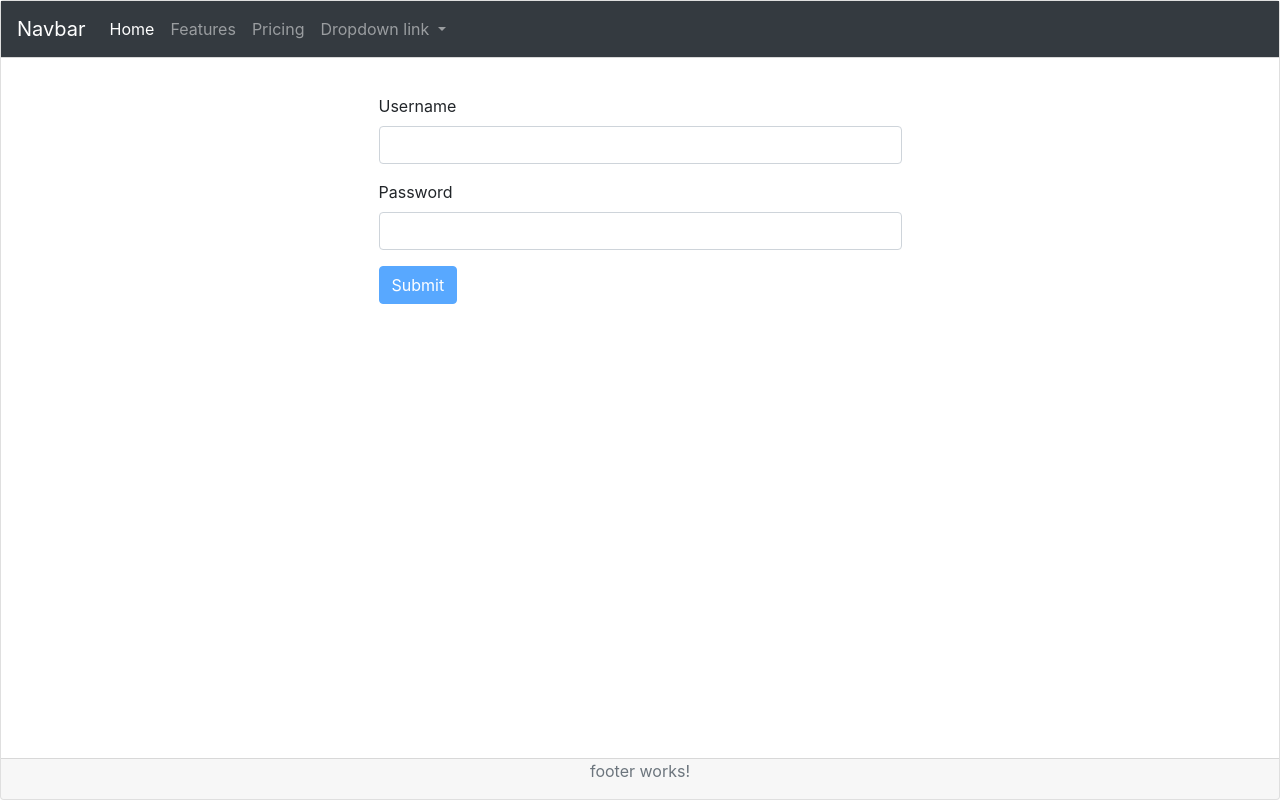
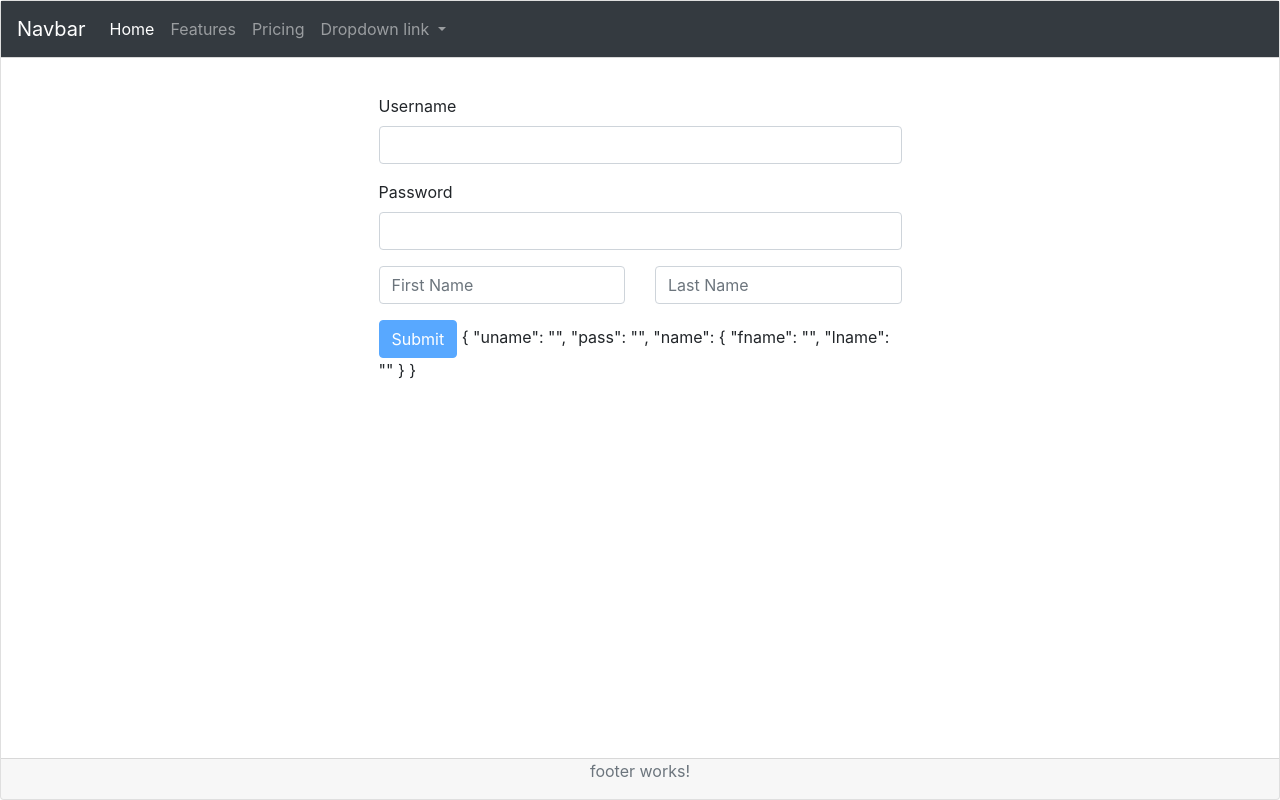
Before and after one commit to dineshgopalchand/angular-class-12, an Angular app: page / in a window 1280 px wide. Built offline with nearby package versions, Linux system fonts and the light colour scheme.

Commit message:
Nested Form Completed

```diff
--- a/src/app/signup/signup.component.css
+++ b/src/app/signup/signup.component.css
@@ -0,0 +1,3 @@
+.ng-touched.ng-invalid[formgroupname] {
+    background-color: #f8c6c6;
+}
--- a/src/app/signup/signup.component.html
+++ b/src/app/signup/signup.component.html
@@ -1,5 +1,5 @@
 <div class="w-50 p-3 " style="margin:auto">
-    <form [formGroup]="signUp">
+    <form [formGroup]="signUp" (ngSubmit)="signupSubmit()">
         <div class="form-group">
             <label for="username">
             Username
@@ -19,7 +19,22 @@
             <label for="password">Password</label>
             <input type="text" class="form-control" name="password" formControlName="pass">
         </div>
+        <div class="row" formGroupName="name">
+            <div class="col">
+                <div class="form-group">
+                    <input type="text" class="form-control" name="fname" formControlName="fname" placeholder="First Name">
+                </div>
+            </div>
+            <div class="col">
+                <div class="form-group">
+
+                    <input type="text" class="form-control" name="lname" formControlName="lname" placeholder="Last Name">
+                </div>
+            </div>
+        </div>
         <input type="submit" class="btn btn-primary" [disabled]="signUp.invalid || signUp.pending">
-        <!-- {{userName.pending}} {{signUp.pending}} -->
+        <!-- {{userName.pending}}-->
+        <!-- {{signUp.errors | json}} -->
+        {{signUp.value | json}}
     </form>
 </div>
--- a/src/app/signup/signup.component.ts
+++ b/src/app/signup/signup.component.ts
@@ -21,7 +21,11 @@ export class SignupComponent implements OnInit {
         // Validators.pattern(/^[a-zA-z]+$/),
         UserValidator.shouldContainSpace
       ], UserValidator.uniqueUser),
-      pass: new FormControl('', Validators.required)
+      pass: new FormControl('', Validators.required),
+      name: new FormGroup({
+        fname: new FormControl('', Validators.required),
+        lname: new FormControl('', Validators.required)
+      })
     });
     console.log(this.signUp);
   }
@@ -31,5 +35,24 @@ export class SignupComponent implements OnInit {
   get userName() {
     return this.signUp.get('uname');
   }
+  get password() {
+    return this.signUp.get('pass');
+  }
+  get fName() {
+    return this.signUp.get('name.fname');
+  }
+  get lName() {
+    return this.signUp.get('name.lname');
+  }
+  signupSubmit() {
+    console.log(this.signUp.value);
+    // this.userName.setErrors({
+    //   customError: 'Some costom error'
+    // });
+    // this.signUp.setErrors({
+    //   formLevelCustomError: 'Some costom error1'
+    // });
+
+  }
 
 }
```
